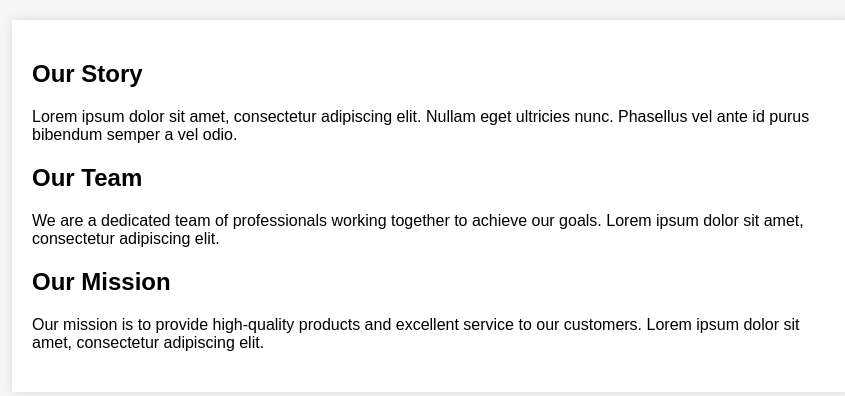
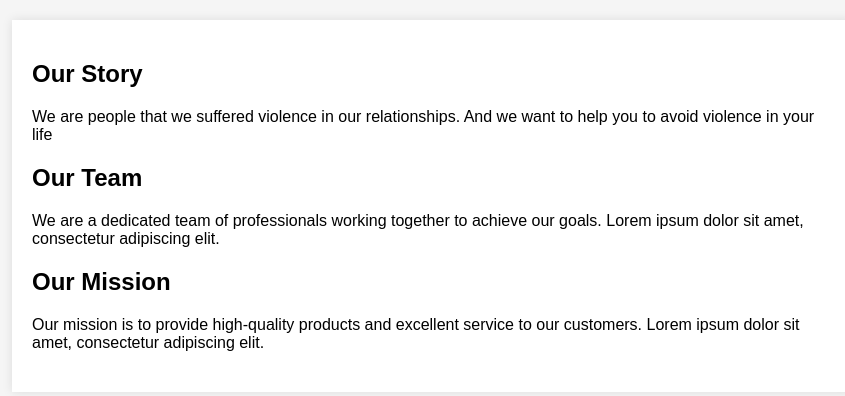
Before and after one commit to samu022/INF281-Sistema-contra-la-violencia, a PHP site: page /aboutus.php in a window 1280 px wide. Shown: the part 77-473 px from the top of the page, without its empty margins (208-1053 px from the left). Run offline with PHP 8.4, Linux system fonts and the light colour scheme.

Commit message:
vfinal 20 +

```diff
--- a/inserts.sql
+++ b/inserts.sql
@@ -157,7 +157,7 @@ INSERT INTO `centro_local` (`codCentro`, `nombre`, `telefono`, `ubicacion`, `ci`
 (7, 'Fuerza de Lucha Contra el Crimen', '2285776', 'Av. Sucre esquina Bolivar Nro 1122, Zona Centro,La Paz', 10001);
 
 INSERT INTO `informacion_educativa` (`codInformacion`, `titulo`, `descripcion`, `tipoViolencia`, `rutaDirectorio`, `tipo`, `fechaSubida`, `ci`) VALUES
-(3, 'Ley para garantizar a las mujeres una vida libre de violencia nro 348', '43 preguntas y respuestas acerca de la ley en favor de los derechos humanos', 'Todas', 'cartilla', 'PDF', '2023-09-17', 10002),
+(3, 'Ley para garantizar a las mujeres una vida libre de violencia nro 348', '43 preguntas y respuestas acerca de la ley en favor de los derechos humanos', 'Todas', 'cartilla.pdf', 'PDF', '2023-09-17', 10002),
 (4, 'Circulo de la violencia', 'Patrón de comportamiento que a menudo se repite en relaciones de pareja caracterizadas por la violencia', 'Violencia de genero', 'imagen2.png', 'Imagen', '2023-09-18', 10002),
 (5, 'Prevención de la violencia contra la mujer', 'Explicacion de los tipos de violencias para niños que cursan 6to de Primaria', 'Violencia en la familia', 'video1.mp4', 'Video', '2023-09-19', 10002);
 
--- a/vista/aboutus.php
+++ b/vista/aboutus.php
@@ -48,7 +48,7 @@
     <div class="container">
         <div class="about-content">
             <h2>Our Story</h2>
-            <p>Lorem ipsum dolor sit amet, consectetur adipiscing elit. Nullam eget ultricies nunc. Phasellus vel ante id purus bibendum semper a vel odio.</p>
+            <p>We are people that we suffered violence in our relationships. And we want to help you to avoid violence in your life</p>
             <h2>Our Team</h2>
             <p>We are a dedicated team of professionals working together to achieve our goals. Lorem ipsum dolor sit amet, consectetur adipiscing elit.</p>
             <h2>Our Mission</h2>
--- a/vista/panelWeb.php
+++ b/vista/panelWeb.php
@@ -202,6 +202,8 @@
         </div>
         <button type="submit" class="btn btn-primary" name="filtrarInformacion">Buscar</button>
     </form>
+
+
     <div class="row">
         <?php
         $count = 0;
```
Also changed, not shown: controlador/logos/pepsi.jpg (added).
